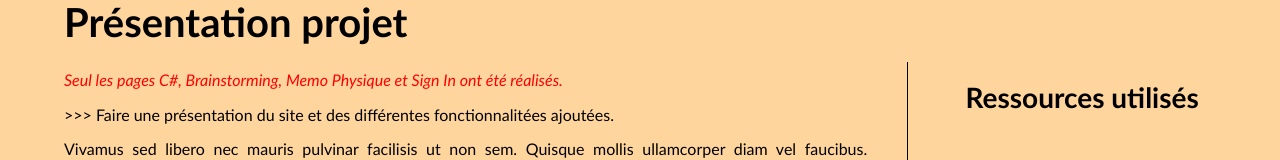
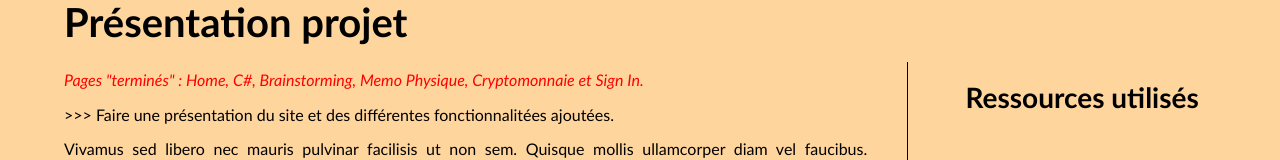
Before and after one commit to lth-elm/dev-web-first-project, a Vue app in the folder client/: page / in a window 1280 px wide. Shown: the part 270-430 px from the top of the page. Built offline with nearby package versions, Linux system fonts and the light colour scheme; grey boxes are pictures that could not be loaded; a web font is replaced by a local one.

Commit message:
update text

```diff
--- a/client/src/views/Home.vue
+++ b/client/src/views/Home.vue
@@ -5,7 +5,7 @@
       <div class="main">
           <article>
               <h1>Présentation projet</h1>
-              <p style="color: red;"><em>Seul les pages C#, Brainstorming, Memo Physique et Sign In ont été réalisés.</em></p>
+              <p style="color: red;"><em>Pages "terminés" : Home, C#, Brainstorming, Memo Physique, Cryptomonnaie et Sign In.</em></p>
               <p>>>> Faire une présentation du site et des différentes fonctionnalitées ajoutées.</p>
               <p>Vivamus sed libero nec mauris pulvinar facilisis ut non sem. Quisque mollis ullamcorper diam vel faucibus. Vestibulum sollicitudin facilisis feugiat. Nulla euismod sodales hendrerit. Donec quis orci arcu. Vivamus fermentum magna a erat ullamcorper dignissim pretium nunc aliquam. Aenean pulvinar condimentum enim a dignissim. Vivamus sit amet lectus at ante adipiscing adipiscing eget vitae felis. In at fringilla est. Cras id velit ut magna rutrum commodo. Etiam ut scelerisque purus. Duis risus elit, venenatis vel rutrum in, imperdiet in quam. Sed vestibulum, libero ut bibendum consectetur, eros ipsum ultrices nisl, in rutrum diam augue non tortor. Fusce nec massa et risus dapibus aliquam vitae nec diam.</p>
               <p>Phasellus ligula massa, congue ac vulputate non, dignissim at augue. Sed auctor fringilla quam quis porttitor. Praesent vitae dignissim magna. Pellentesque quis sem purus, vel elementum mi. Pellentesque habitant morbi tristique senectus et netus et malesuada fames ac turpis egestas. Maecenas consectetur euismod urna. In hac habitasse platea dictumst. Quisque tincidunt porttitor vestibulum. Ut iaculis, lacus at molestie lacinia, ipsum mi adipiscing ligula, vel mollis sem risus eu lectus. Nunc elit quam, rutrum ut dignissim sit amet, egestas at sem.</p>
```
